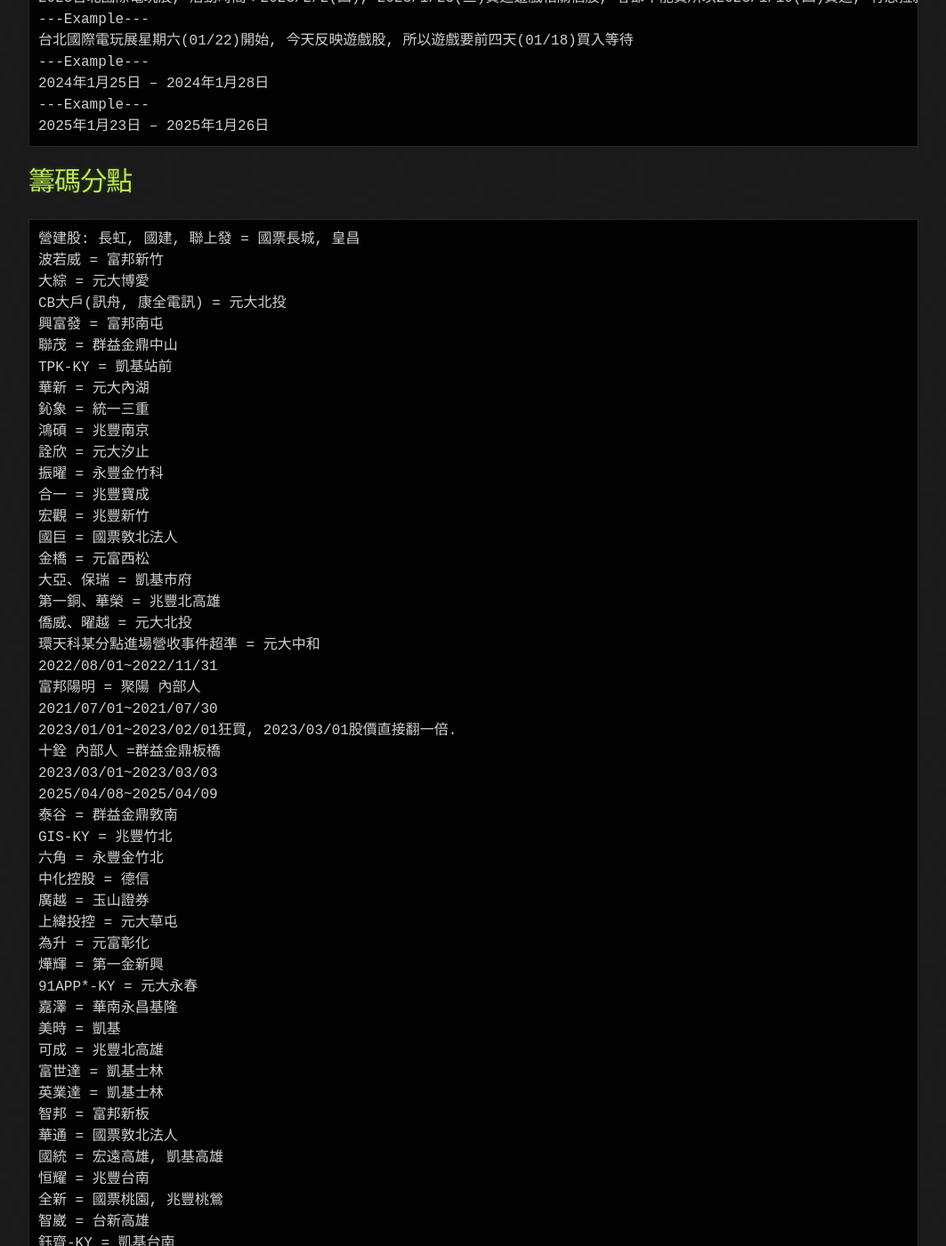
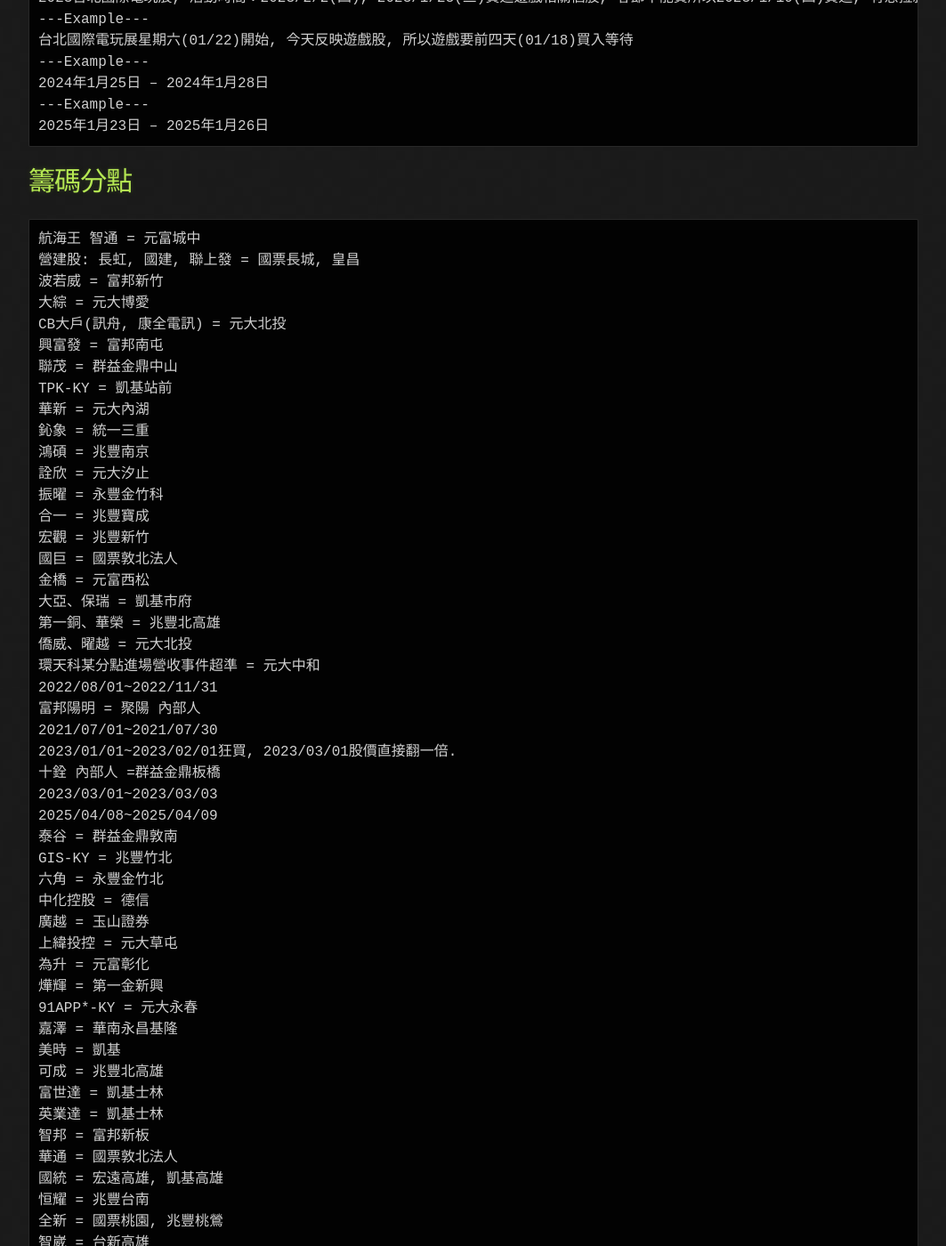
Before and after one commit to lepg5487/Stock_God, a Jekyll site: the page built from experience.md, in a window 1280 px wide and 1400 px high, scrolled down 21039 px. Shown: the whole window at 89% size, without its empty margins (108-1171 px from the left). Built offline with Jekyll 4.4.1, drawn with Linux system fonts in a browser that asks for light colours; our own code applies the rules of GitHub Pages for plain Markdown files; some of the changed text lies outside the part shown.

Commit message:
Update experience.md

````diff
--- a/experience.md
+++ b/experience.md
@@ -798,6 +798,7 @@
 
 # 籌碼分點
 ```
+航海王 智通 = 元富城中
 營建股: 長虹, 國建, 聯上發 = 國票長城, 皇昌
 波若威 = 富邦新竹
 大綜 = 元大博愛
````
